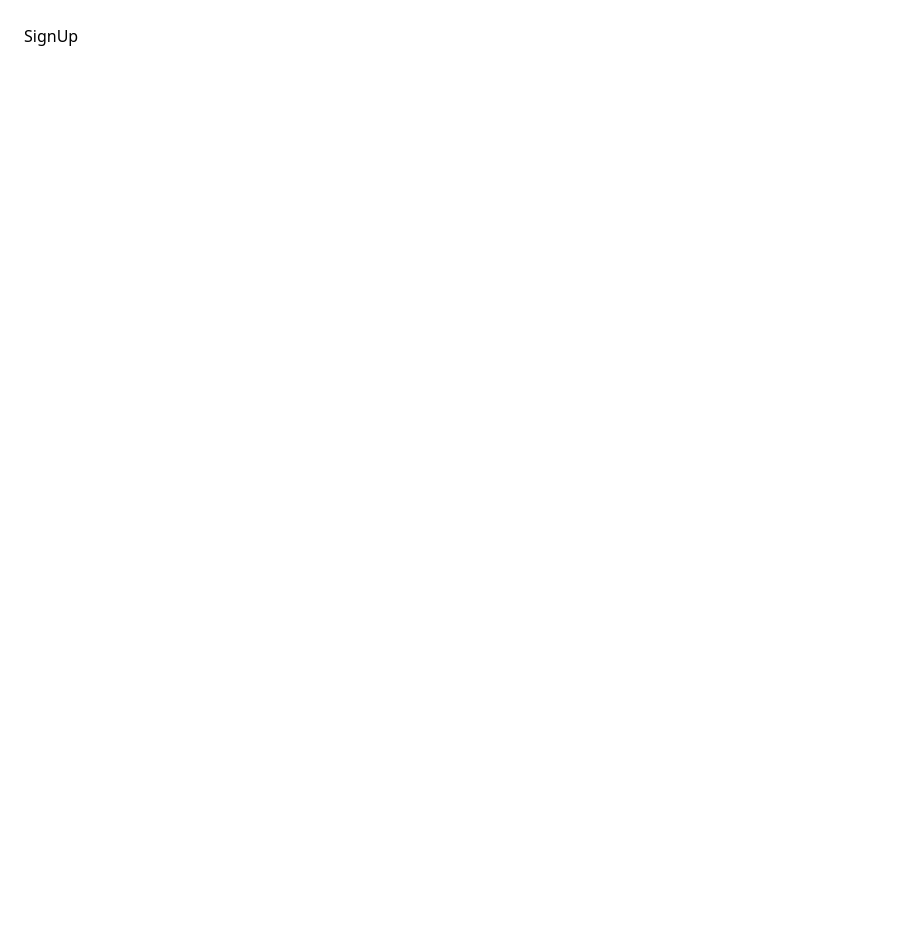
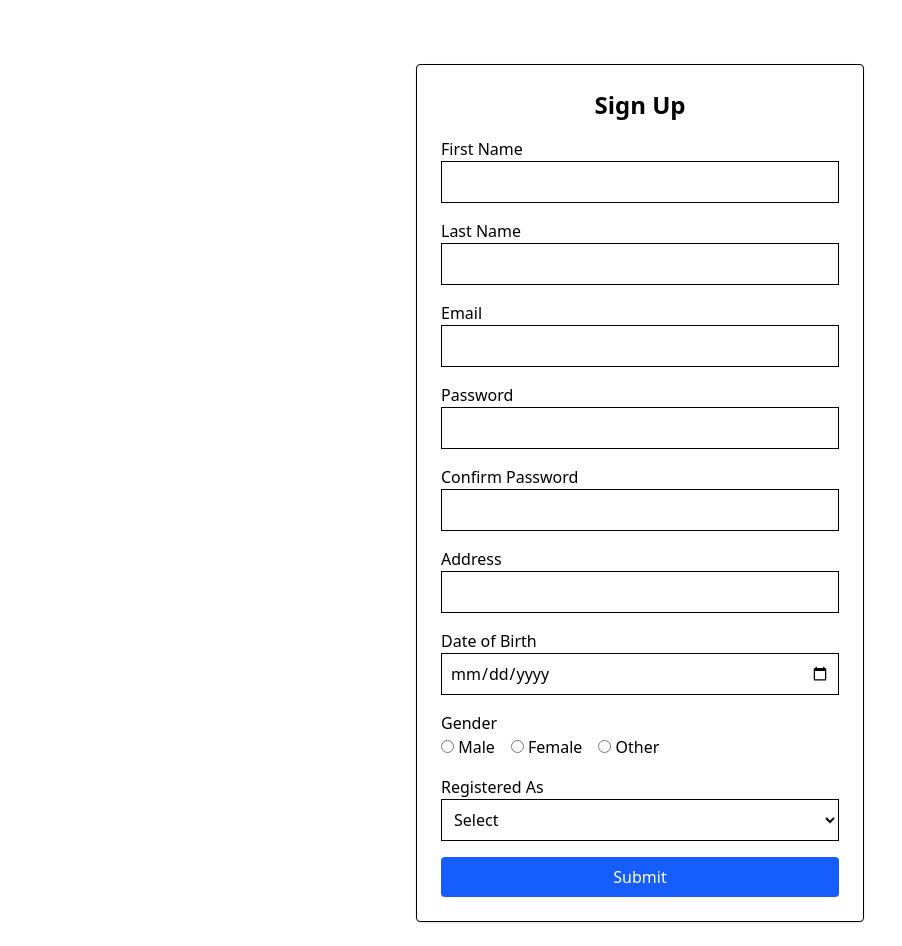
Before and after one commit to sjnbhusal19/rent-booking-system, a React (Vite) app in the folder client/: page /signup in a window 1280 px wide. Shown: the whole page, without its empty margins (0-902 px from the left). Before the commit the page ends 800 px from the top, so only its background shows below. Built offline with nearby package versions, Linux system fonts and the light colour scheme.

Commit message:
login and signup created

```diff
--- a/client/package.json
+++ b/client/package.json
@@ -10,12 +10,15 @@
     "preview": "vite preview"
   },
   "dependencies": {
+    "@hookform/resolvers": "^5.0.1",
     "@tailwindcss/vite": "^4.1.4",
     "react": "^19.0.0",
     "react-dom": "^19.0.0",
+    "react-hook-form": "^7.56.0",
     "react-icons": "^5.5.0",
     "react-router-dom": "^7.5.1",
-    "tailwindcss": "^4.1.4"
+    "tailwindcss": "^4.1.4",
+    "yup": "^1.6.1"
   },
   "devDependencies": {
     "@eslint/js": "^9.22.0",
--- a/client/src/pages/Login.jsx
+++ b/client/src/pages/Login.jsx
@@ -1,9 +1,76 @@
-import React from 'react'
+import React from "react";
+import { useForm } from "react-hook-form";
+import { yupResolver } from "@hookform/resolvers/yup";
+import * as yup from "yup";
+import { Link } from "react-router-dom"; // 👈 React Router link
+
+// Validation schema
+const loginSchema = yup.object().shape({
+  email: yup.string().email("Invalid email").required("Email is required"),
+  password: yup.string().required("Password is required"),
+});
 
 const Login = () => {
+  const {
+    register,
+    handleSubmit,
+    formState: { errors },
+  } = useForm({
+    resolver: yupResolver(loginSchema),
+    mode: "onBlur", // 👈 shows validation error on blur
+  });
+
+  const onSubmit = (data) => {
+    console.log("Login Data:", data);
+    alert("Login successful!");
+  };
+
   return (
-    <div>Login</div>
-  )
-}
+    <div className="max-w-md mx-auto mt-10 p-6 border rounded shadow">
+      <h2 className="text-2xl font-bold mb-4 text-center">Login</h2>
+      <form onSubmit={handleSubmit(onSubmit)} className="space-y-4">
+        {/* Email Field */}
+        <div>
+          <label>Email</label>
+          <input
+            {...register("email")}
+            type="email"
+            className="w-full p-2 border rounded"
+            placeholder="Enter your email"
+          />
+          <p className="text-red-500 text-sm">{errors.email?.message}</p>
+        </div>
 
-export default Login
+        {/* Password Field */}
+        <div>
+          <label>Password</label>
+          <input
+            {...register("password")}
+            type="password"
+            className="w-full p-2 border rounded"
+            placeholder="Enter your password"
+          />
+          <p className="text-red-500 text-sm">{errors.password?.message}</p>
+        </div>
+
+        {/* Submit Button */}
+        <button
+          type="submit"
+          className="w-full bg-blue-600 text-white p-2 rounded hover:bg-blue-700"
+        >
+          Login
+        </button>
+
+        {/* Signup Link */}
+        <p className="text-sm mt-2 text-center">
+          Not a member?{" "}
+          <Link to="/signup" className="text-blue-600 hover:underline">
+            Sign up
+          </Link>
+        </p>
+      </form>
+    </div>
+  );
+};
+
+export default Login;
--- a/client/src/pages/SignUp.jsx
+++ b/client/src/pages/SignUp.jsx
@@ -1,9 +1,119 @@
-import React from 'react'
+import React from "react";
+import { useForm } from "react-hook-form";
+import { yupResolver } from "@hookform/resolvers/yup";
+import * as yup from "yup";
+
+const schema = yup.object().shape({
+  email: yup.string().email("Invalid email").required("Email is required"),
+  password: yup.string().min(6, "Password must be at least 6 characters").required("Password is required"),
+  confirmPassword: yup
+    .string()
+    .oneOf([yup.ref("password")], "Passwords must match")
+    .required("Confirm Password is required"),
+  firstName: yup.string().required("First name is required"),
+  lastName: yup.string().required("Last name is required"),
+  address: yup.string().required("Address is required"),
+  dob: yup.date().required("Date of birth is required"),
+  gender: yup.string().required("Gender is required"),
+  registeredAs: yup.string().oneOf(["tenant", "owner"], "Select a valid option").required("Registered as is required"),
+});
 
 const SignUp = () => {
+  const {
+    register,
+    handleSubmit,
+    formState: { errors },
+  } = useForm({
+    resolver: yupResolver(schema),
+    mode: "onBlur",
+  });
+
+  const onSubmit = (data) => {
+    console.log("Form Data:", data);
+    alert("Form submitted successfully!");
+  };
+
   return (
-    <div>SignUp</div>
-  )
-}
+    <div className="max-w-md mx-auto mt-10 p-6 border rounded shadow">
+      <h2 className="text-2xl font-bold mb-4 justify-center items-center flex">Sign Up</h2>
+      <form onSubmit={handleSubmit(onSubmit)} className="space-y-4">
 
-export default SignUp
+      <div>
+          <label>First Name</label>
+          <input {...register("firstName")} type="text" className="w-full p-2 border" />
+          <p className="text-red-500 text-sm">{errors.firstName?.message}</p>
+        </div>
+
+        <div>
+          <label>Last Name</label>
+          <input {...register("lastName")} type="text" className="w-full p-2 border" />
+          <p className="text-red-500 text-sm">{errors.lastName?.message}</p>
+        </div>
+
+        <div>
+          <label>Email</label>
+          <input {...register("email")} type="email" className="w-full p-2 border" />
+          <p className="text-red-500 text-sm">{errors.email?.message}</p>
+        </div>
+
+        <div>
+          <label>Password</label>
+          <input {...register("password")} type="password" className="w-full p-2 border" />
+          <p className="text-red-500 text-sm">{errors.password?.message}</p>
+        </div>
+
+        <div>
+          <label>Confirm Password</label>
+          <input {...register("confirmPassword")} type="password" className="w-full p-2 border" />
+          <p className="text-red-500 text-sm">{errors.confirmPassword?.message}</p>
+        </div>
+
+
+
+        <div>
+          <label>Address</label>
+          <input {...register("address")} type="text" className="w-full p-2 border" />
+          <p className="text-red-500 text-sm">{errors.address?.message}</p>
+        </div>
+
+        <div>
+          <label>Date of Birth</label>
+          <input {...register("dob")} type="date" className="w-full p-2 border" />
+          <p className="text-red-500 text-sm">{errors.dob?.message}</p>
+        </div>
+
+        <div>
+          <label>Gender</label>
+          <div className="flex gap-4">
+            <label>
+              <input type="radio" value="male" {...register("gender")} /> Male
+            </label>
+            <label>
+              <input type="radio" value="female" {...register("gender")} /> Female
+            </label>
+            <label>
+              <input type="radio" value="other" {...register("gender")} /> Other
+            </label>
+          </div>
+          <p className="text-red-500 text-sm">{errors.gender?.message}</p>
+        </div>
+
+        <div>
+          <label>Registered As</label>
+          <select {...register("registeredAs")} className="w-full p-2 border">
+            <option value="">Select</option>
+            <option value="tenant">Tenant</option>
+            <option value="owner">Owner</option>
+          </select>
+          <p className="text-red-500 text-sm">{errors.registeredAs?.message}</p>
+        </div>
+
+        <button type="submit" className="w-full bg-blue-600 text-white p-2 rounded">
+          Submit
+        </button>
+      </form>
+    </div>
+  );
+};
+
+export default SignUp;
```
Also changed, not shown: 1 other file (tests, documents, lock files or other folders).
